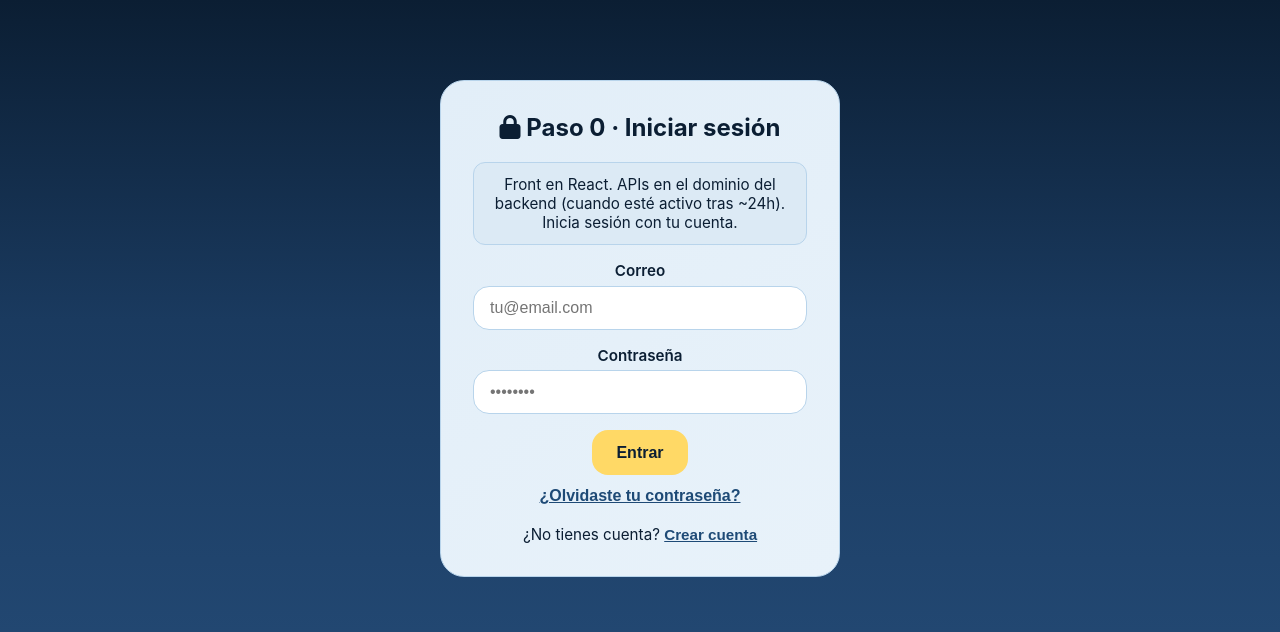
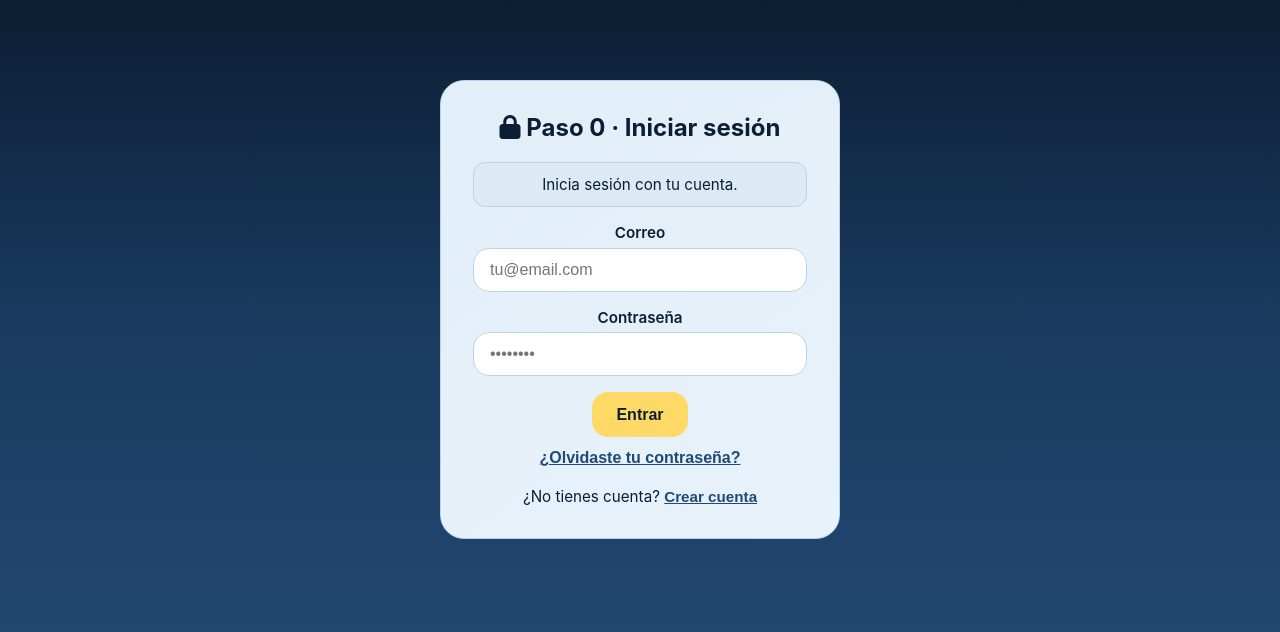
Before and after one commit to RoyVM2003/panel-ventas, a React (Vite) app: page / in a window 1280 px wide. Shown: the top 632 px of the page. Built offline with nearby package versions, Linux system fonts and the light colour scheme; no server answers.

Commit message:
atualizion login

```diff
--- a/src/pages/LoginPage.jsx
+++ b/src/pages/LoginPage.jsx
@@ -91,7 +91,7 @@ export function LoginPage() {
           <i className="fas fa-lock"></i> Paso 0 · Iniciar sesión
         </h2>
         <p className="msg info">
-          Front en React. APIs en el dominio del backend (cuando esté activo tras ~24h). Inicia sesión con tu cuenta.
+          Inicia sesión con tu cuenta.
         </p>
         <Message text={loginMsg.text} type={loginMsg.type} />
         <form id="formLogin" onSubmit={handleLogin}>
```
